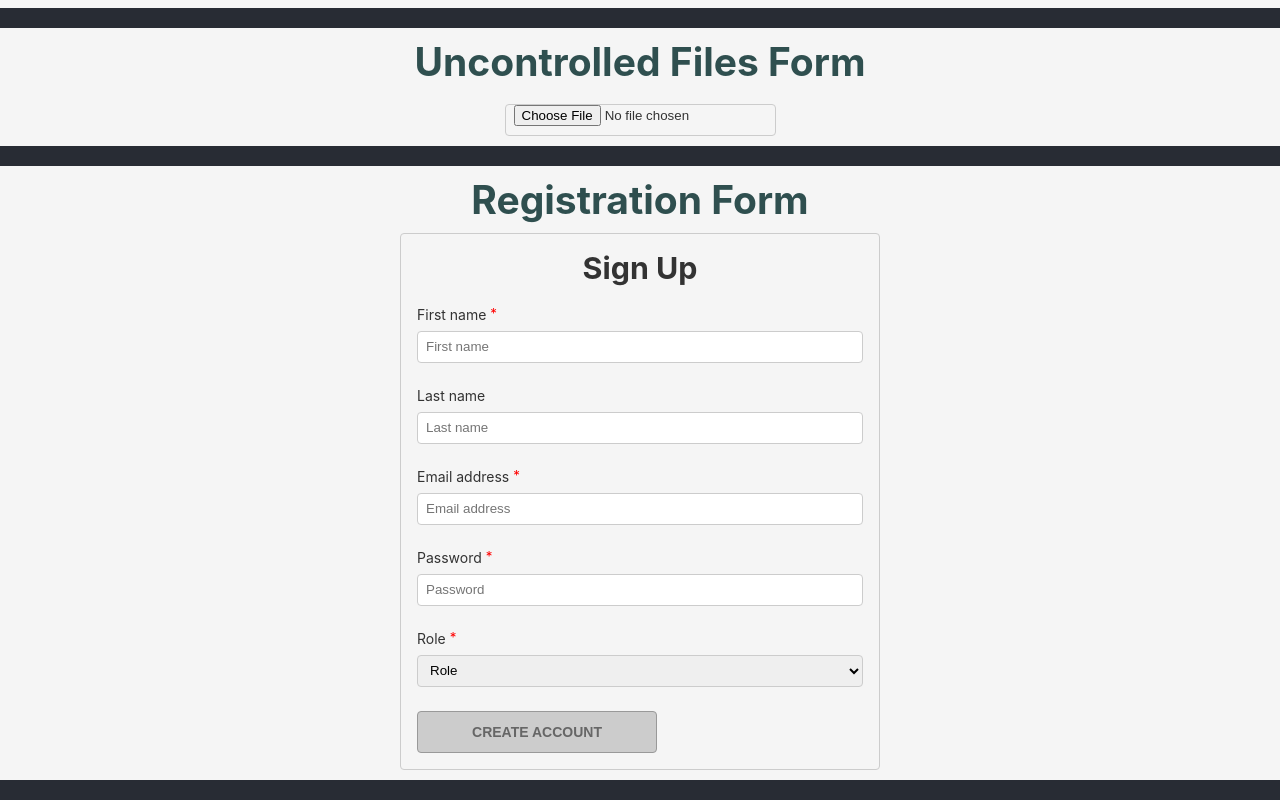
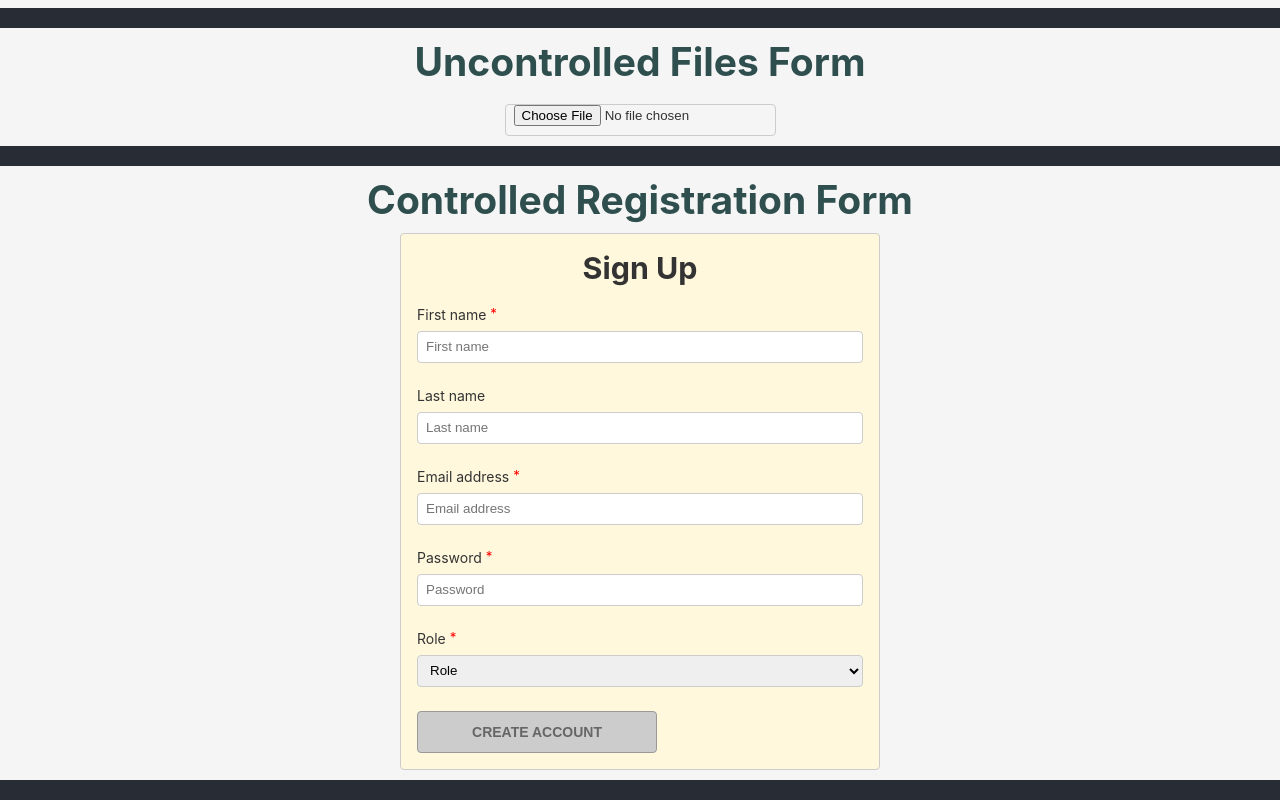
Before and after one commit to vetacode/react-advance-playground, a React (Create React App) app: page / in a window 1280 px wide. Shown: the part 445-1245 px from the top of the page. Built offline with nearby package versions, Linux system fonts and the light colour scheme.

Commit message:
minor changes

```diff
--- a/src/App.css
+++ b/src/App.css
@@ -88,7 +88,7 @@ fieldset {
   border: 1px solid #ccc;
   border-radius: 4px;
   flex-direction: column;
-  background-color: whitesmoke;
+  background-color: rgb(255, 248, 221);
 }
 
 label {
--- a/src/Components/RegistrationForm.js
+++ b/src/Components/RegistrationForm.js
@@ -53,7 +53,7 @@ export const RegistrationForm = () => {
   };
   return (
     <div className='section'>
-      <h2>Registration Form</h2>
+      <h2>Controlled Registration Form</h2>
 
       <form onSubmit={handleSubmit}>
         <fieldset>
```
